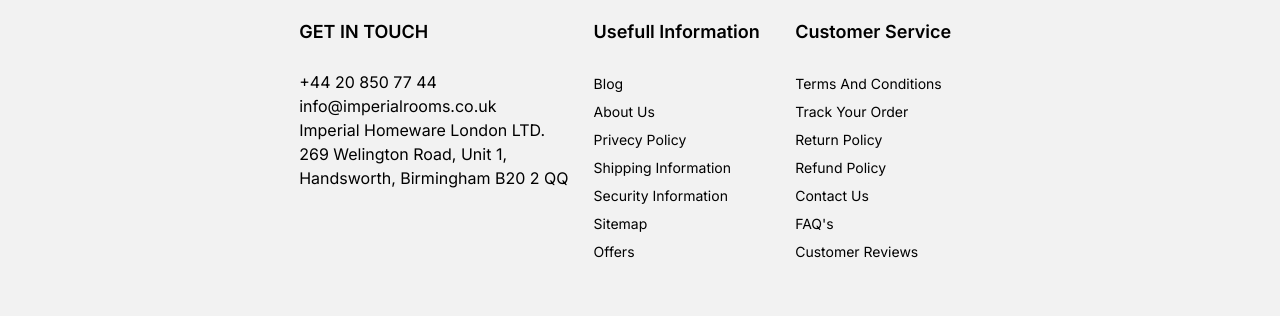
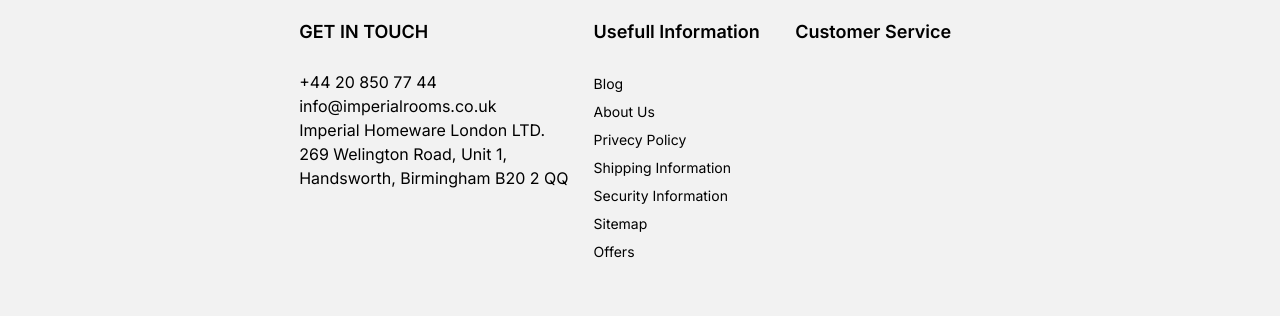
Before and after one commit to numanbinnasrullah/imperial-rooms, a Next.js app: page / in a window 1280 px wide. Shown: the part 4522-4838 px from the top of the page. Built offline with nearby package versions, Linux system fonts and the light colour scheme.

Commit message:
10 change

```diff
--- a/src/app/(components)/Footer/Footer.jsx
+++ b/src/app/(components)/Footer/Footer.jsx
@@ -33,15 +33,7 @@ const Footer = () => {
                 </div>
                 <div className="lg:w-[20%] md:w-[50%] w-full">
                     <h2 className="text-lg font-semibold mb-6">Customer Service</h2>
-                    <div className="flex flex-col text-sm leading-7">
-                        <Link href='/about'>Terms And Conditions</Link>
-                        <Link href='/about'>Track Your Order</Link>
-                        <Link href='/about'>Return Policy</Link>
-                        <Link href='/about'>Refund Policy</Link>
-                        <Link href='/about'>Contact Us</Link>
-                        <Link href='/about'>FAQ's</Link>
-                        <Link href='/about'>Customer Reviews</Link>
-                    </div>
+
 
                 </div>
 
```
